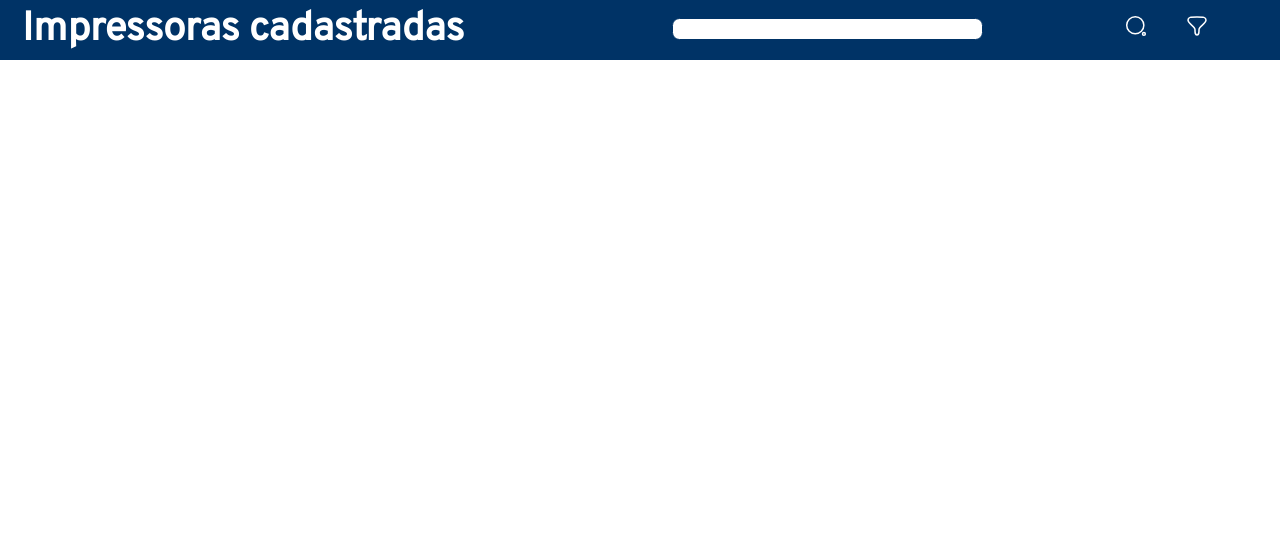
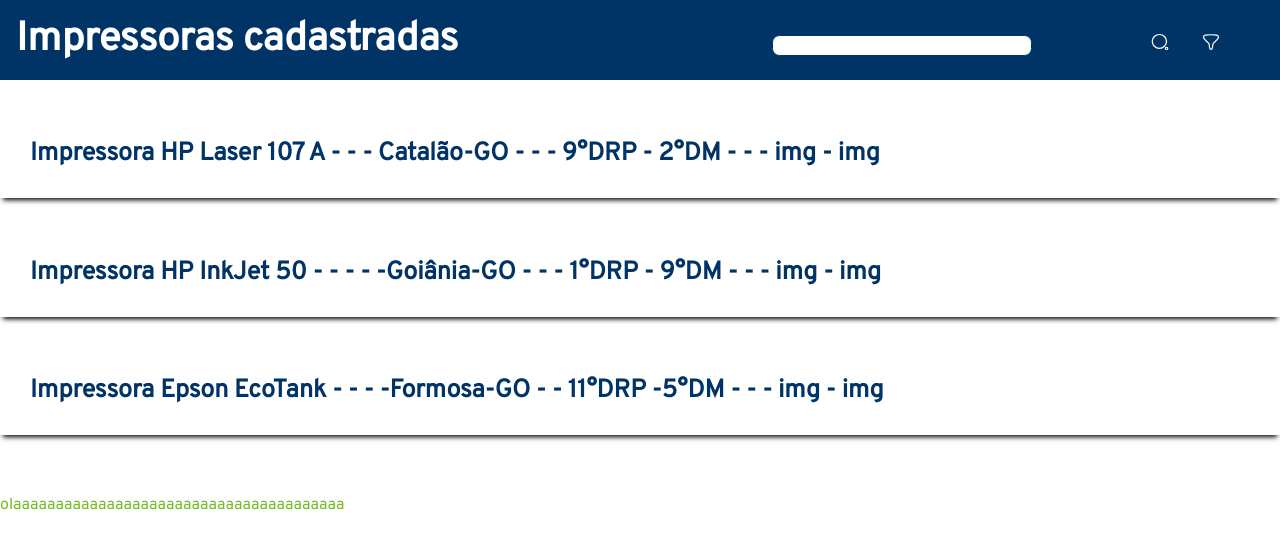
Before and after one commit to fga-eps-mds/2023.2-PrintGo-FrontEnd, a React (Create React App) app: page /impressorasCadastradas in a window 1280 px wide. Shown: the top 548 px of the page. Built offline with nearby package versions, Linux system fonts and the light colour scheme; no server answers.

Commit message:
:repeat: (#164): Adicionando containers para resultado de pesquisa
Co-authored-by: Eduardo de Melo Colli <eduardodemelocolli@gmail.com >

```diff
--- a/src/pages/ImpressorasCadastradas.js
+++ b/src/pages/ImpressorasCadastradas.js
@@ -19,6 +19,15 @@ export default function ImpressorasCadastradas(){
           </div>
         </div>
       </div>
+
+      <div className="impressorasCadastradas-Lista">
+        <h6>Impressora HP Laser 107 A - - - Catalão-GO - - - 9°DRP - 2°DM - - - img - img</h6>
+        <h6>Impressora HP InkJet 50 - - -  - -Goiânia-GO - - - 1°DRP - 9°DM - - - img - img</h6>
+        <h6>Impressora Epson EcoTank - - - -Formosa-GO - - 11°DRP -5°DM - - - img - img</h6>
+          <div className="impressorasCadastradas-tester">
+              <h7>olaaaaaaaaaaaaaaaaaaaaaaaaaaaaaaaaaaaaaaa</h7>
+             </div>
+      </div>
     </div>
   );
 }
--- a/src/style/pages/impressorasCadastradas.css
+++ b/src/style/pages/impressorasCadastradas.css
@@ -4,7 +4,7 @@
   width: 100vw;
   height: 100vh;
   color: #74bb24;
-  background-color: #be313100;
+  /* background-color: red; */
   overflow: hidden;
   text-align: left;
   font-family: var(--font-Overpass);
@@ -13,14 +13,14 @@
 
 /* Dcoker Cabecalho, barra azul e posicao inicial */
 .impressorasCadastradas-cabecalho{
-  height: 60px;
+  height: 10vh;
   color: #ffffff;
   font-family: var(--font-Overpass);
   display: flex;
   align-items: center;
   justify-content: space-between;
   background-color: #003366;
-  padding-left: 14px;
+  padding-left: 8px;
 }
 
 
@@ -33,8 +33,8 @@
 
 /* Docker dos icones e do input */
 .impressorasCadastradas-cabecalho-icones{
-  height: 60px;
-  width: 669.32px;
+  height: 8.392vh;
+  width: 43.5755vw;
   overflow: hidden;
   display: flex;
   justify-content: space-around;
@@ -47,16 +47,16 @@
 .impressorasCadastradas-cabecalho-imagens{
   display: flex;
   justify-content: space-between;
-  height: 32px;
-  width: 85px;
+  height: 4.4756vh;
+  width: 5.534vw;
 }
 
 
 /* img da classe dos icones para setar suas distancias */
 .impressorasCadastradas-cabecalho-imagens img{
   display: flex;
-  width: 24px;
-  height: 24px;
+  height: 3.3566vh;
+  width: 1.5625vw;
 }
 
 
@@ -65,14 +65,55 @@
   display: flex;
   justify-content: end;
   margin-bottom: 10px;
-  width: 301.361px;
+  width: 19.62vw;
 }
 
 
 /* barra de input para ser a barra de pesquisa */
 .input-pesquisa-impressoras{
   display: flex;
-  width: 301.361px;
-  height: 27.852px;
+  height: 3.9vh;
+  width: 19.62vw;
   flex-shrink: 0;
 }
+
+
+/* ??? */
+.impressorasCadastradas-Lista{
+  width: 100vw;
+  height: 110px;
+  margin-top: 38px;
+  /* background-color: blue; */
+}
+
+
+/* ??? */
+.impressorasCadastradas-Lista h6{
+  height: 60px;
+  color: #003366;
+  font-size: 25px;
+  font-family: var(--font-Overpass);
+  display: flex;
+  align-items: start;
+  padding-left: 30px;
+  /* margin: 8px; */
+  margin-block-end: 30px;
+  box-shadow: 0 5px 5px -3px black;
+}
+
+.impressorasCadastradas-tester{
+  height: 50px;
+  width: 30px;
+  font: optional;
+  font-family: var(--font-Overpass);
+  display: flex;
+  align-items: end;
+}
+.impressorasCadastradas-tester h7{
+  height: 150px;
+  width: 300px;
+  font: optional;
+  font-family: var(--font-Overpass);
+  display: flex;
+  align-items: end;
+}
```
Lines whose indentation alone changed are shown as unchanged.
